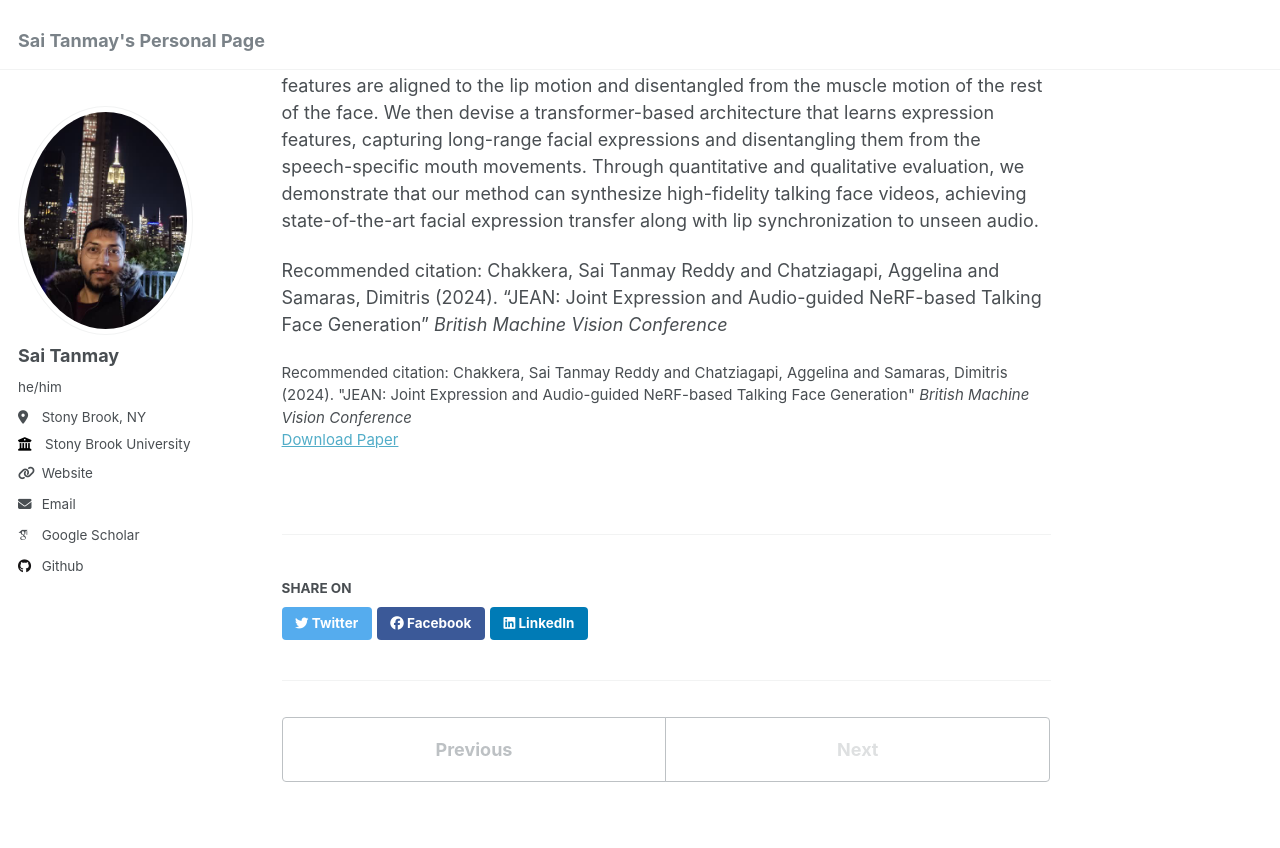
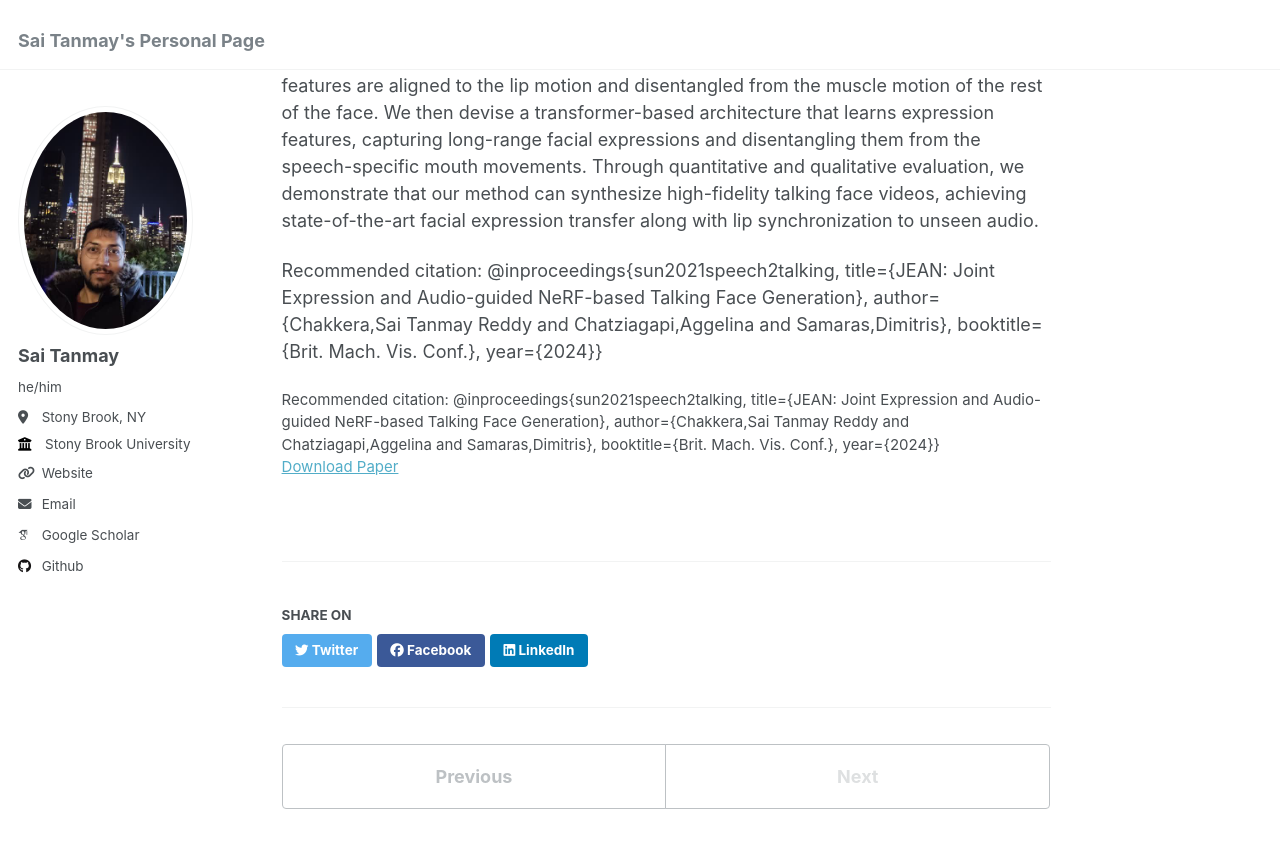
Before and after one commit to starc52/starc52.github.io, a Jekyll site: the page built from _publications/2024-07-19-JEAN.md, in a window 1280 px wide and 900 px high, scrolled down 398 px. Shown: the top 848 px of the window. Built offline with Jekyll 4.4.1, drawn with Linux system fonts in a browser that asks for light colours; some web fonts are replaced.

Commit message:
added some more changes

```diff
--- a/_publications/2024-07-19-JEAN.md
+++ b/_publications/2024-07-19-JEAN.md
@@ -6,11 +6,19 @@ excerpt: 'We introduce a novel method for joint expression and audio-guided talk
 date: 2024-07-19
 venue: 'British Machine Vision Conference 2024'
 paperurl: 'http://academicpages.github.io/files/paper1.pdf'
-citation: 'Chakkera, Sai Tanmay Reddy and Chatziagapi, Aggelina  and Samaras, Dimitris (2024). &quot;JEAN: Joint Expression and Audio-guided NeRF-based Talking Face Generation&quot; <i>British Machine Vision Conference</i>'
+citation: '@inproceedings{sun2021speech2talking,
+    title={JEAN: Joint Expression and Audio-guided NeRF-based Talking Face Generation},
+    author={Chakkera,Sai Tanmay Reddy and Chatziagapi,Aggelina and Samaras,Dimitris},
+    booktitle={Brit. Mach. Vis. Conf.},
+    year={2024}}'
 ---
 
-<a href='http://academicpages.github.io/files/paper1.pdf'>Download paper here</a>
+<a href='http://academicpages.github.io/files/JEAN.pdf'>Download paper here</a>
 
 We introduce a novel method for joint expression and audio-guided talking face generation. Recent approaches either struggle to preserve the speaker identity or fail to produce faithful facial expressions. To address these challenges, we propose a NeRF-based network. Since we train our network on monocular videos without any ground truth, it is essential to learn disentangled representations for audio and expression. We first learn audio features in a self-supervised manner, given utterances from multiple subjects. By incorporating a contrastive learning technique, we ensure that the learned audio features are aligned to the lip motion and disentangled from the muscle motion of the rest of the face. We then devise a transformer-based architecture that learns expression features, capturing long-range facial expressions and disentangling them from the speech-specific mouth movements. Through quantitative and qualitative evaluation, we demonstrate that our method can synthesize high-fidelity talking face videos, achieving state-of-the-art facial expression transfer along with lip synchronization to unseen audio.
 
-Recommended citation: Chakkera, Sai Tanmay Reddy and Chatziagapi, Aggelina  and Samaras, Dimitris (2024). "JEAN: Joint Expression and Audio-guided NeRF-based Talking Face Generation" <i>British Machine Vision Conference</i>
+Recommended citation: @inproceedings{sun2021speech2talking,
+    title={JEAN: Joint Expression and Audio-guided NeRF-based Talking Face Generation},
+    author={Chakkera,Sai Tanmay Reddy and Chatziagapi,Aggelina and Samaras,Dimitris},
+    booktitle={Brit. Mach. Vis. Conf.},
+    year={2024}}
```
Also changed, not shown: _publications/2010-10-01-paper-title-number-2.md (+2 -1 lines), _publications/2015-10-01-paper-title-number-3.md (+2 -1 lines).
